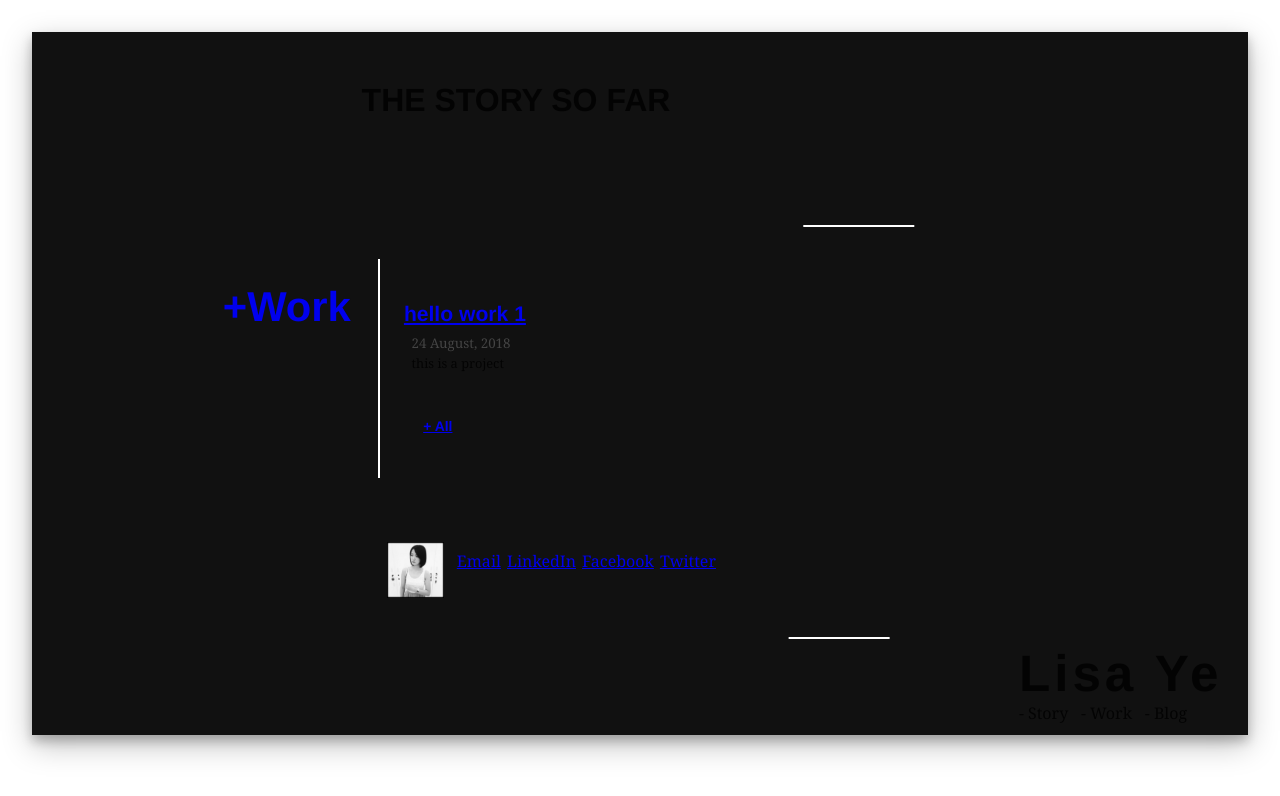
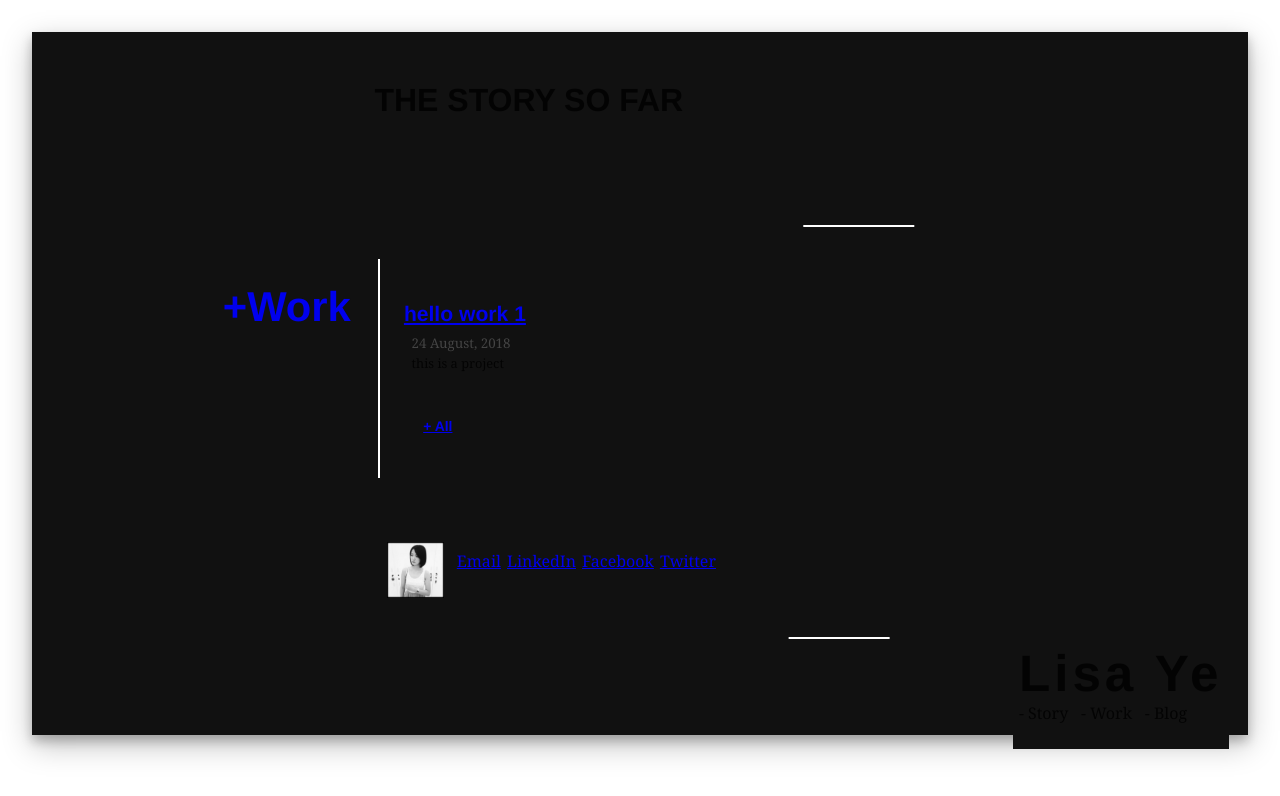
Before and after one commit to mattbag/gatsby-blog-dark, a Gatsby site: page /story in a window 1280 px wide. Built offline with nearby package versions, Linux system fonts and the light colour scheme; Gatsby itself is replaced by a stand-in of ours; some packages are replaced by stand-ins of ours; a web font is replaced by a local one; what typography-theme-kirkham would draw is missing.

Commit message:
paddings

```diff
--- a/src/components/Header.js
+++ b/src/components/Header.js
@@ -12,6 +12,7 @@ const Header = ({ normal, size }) =>
         position: normal ? 'static' : 'fixed',
         right: '4vmax',
         bottom: '4vmax',
+        backgroundColor:'#111'
     }}>
         <h2
             style={{
--- a/src/pages/story.js
+++ b/src/pages/story.js
@@ -34,7 +34,7 @@ class StoryPage extends React.Component {
                     meta={[{ name: 'description', content: siteDescription }]}
                     title={`Story - ${siteTitle}`}
                 />
-                <div style={{padding:'4vmax 0'}}>
+                <div style={{padding:'4vmax 1vmax'}}>
                     <h1>THE STORY SO FAR</h1>
                 </div>
 
```
